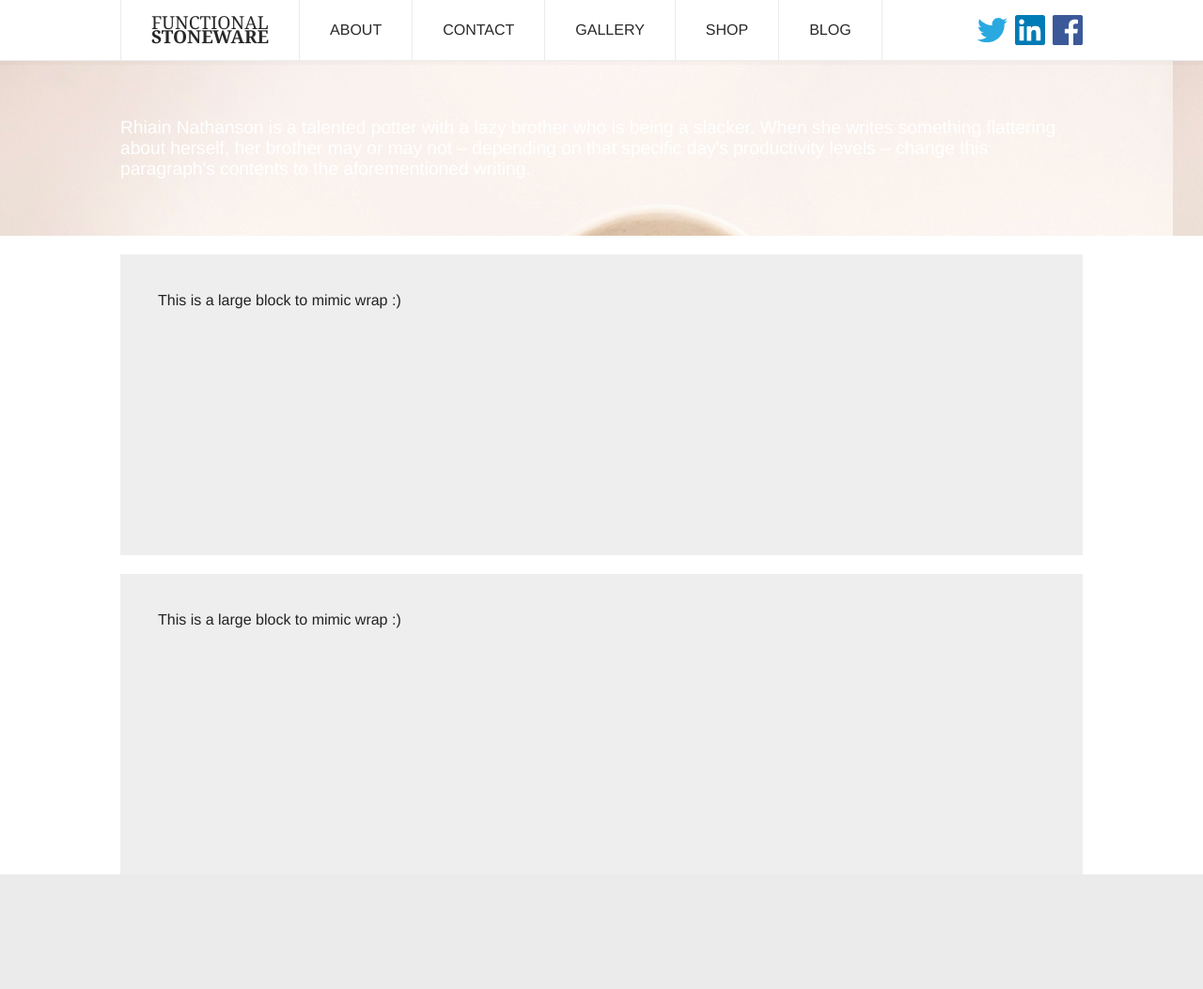
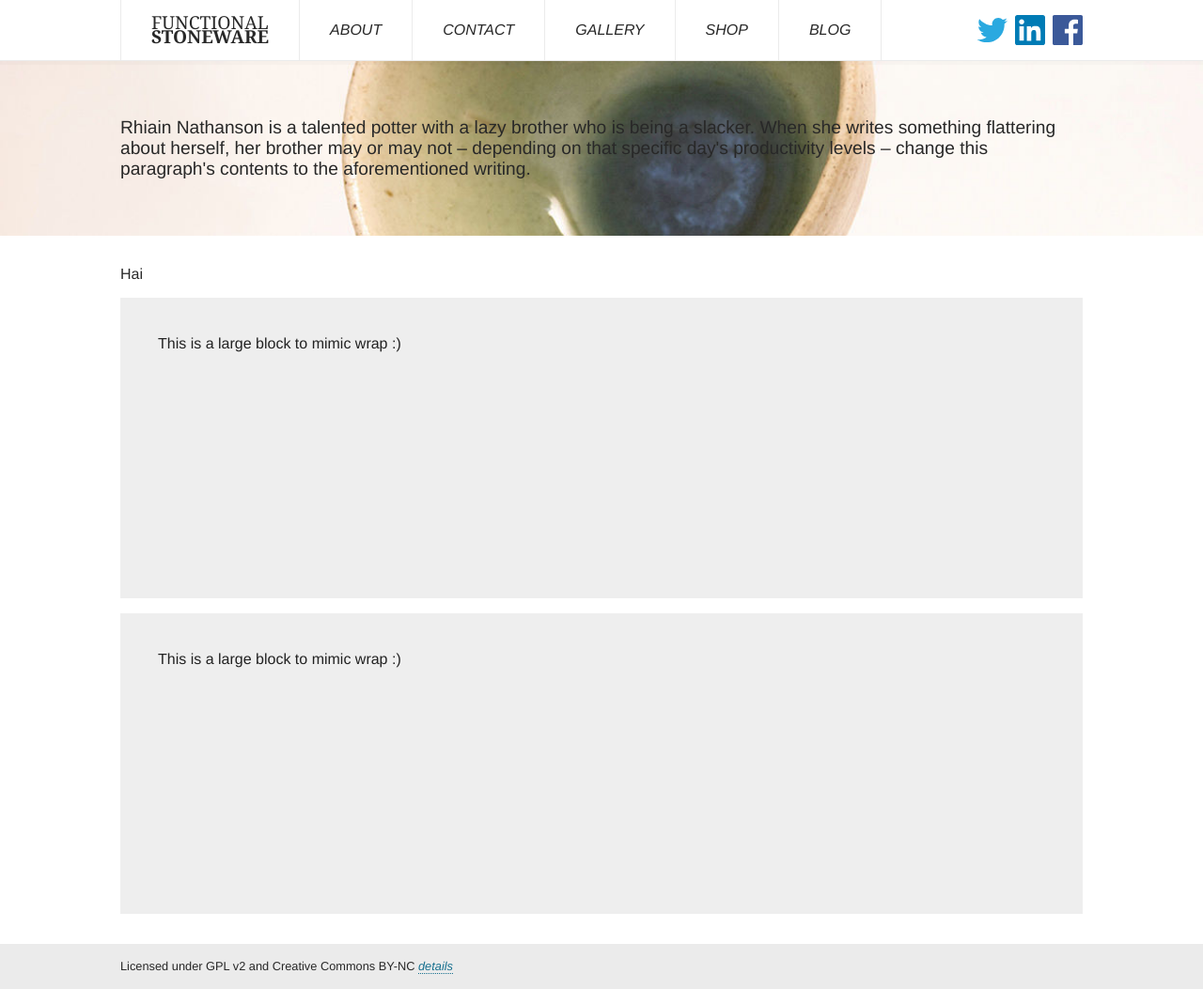
Before and after one commit to blieque/functionalstoneware.com, a PHP site: page / in a window 1280 px wide. Shown: the whole page at 94% size. Before the commit the page ends 931 px from the top, so only its background shows below. Run offline with PHP 8.4, Linux system fonts and the light colour scheme; some libraries are stand-ins or nearby versions; some web fonts are replaced.

Commit message:
footer added, pages changed, general tweaks

```diff
--- a/_cgi-bin/builder.php
+++ b/_cgi-bin/builder.php
@@ -48,7 +48,7 @@ function fs_open($title = "") { // opener/head function, declare recieved variab
 }
 function fs_close() { // close tags opened in the fs_open() function
 ?>
-</section></body></html>
+</section><footer><p>Licensed under GPL v2 and Creative Commons BY-NC <a href="about#license">details</a></p></footer></body></html>
 <?php
 }
 ?>
--- a/index.php
+++ b/index.php
@@ -2,6 +2,7 @@
 	<p>Rhiain Nathanson is a talented potter with a lazy brother who is being a slacker. When she writes something flattering about herself, her brother may or may not &ndash; depending on that specific day's productivity levels &ndash; change this paragraph's contents to the aforementioned writing.</p>
 </section>
 <section>
+	Hai
 	<div class="_placehold"></div>
 	<div class="_placehold"></div>
 <?php
--- a/m.css
+++ b/m.css
@@ -1,9 +1,8 @@
 /* wip stuff */
 ._placehold {
-	margin:20px 0 0;
+	margin:16px 0 0;
 	padding:40px;
 	background-color:#eee;
-	width:100%;
 	height:320px;
 	-webkit-box-sizing:border-box;
 	box-sizing:border-box;
@@ -30,46 +29,45 @@
 	src:local('Source Sans Pro Bold'),local('SourceSansPro-Bold'),url(http://fonts.gstatic.com/s/sourcesanspro/v8/toadOcfmlt9b38dHJxOBGFkQc6VGVFSmCnC_l7QZG60.woff) format('woff');
 }
 
-/* general element styling */
+/* base element styling */
 html,body {
 	margin:0;
+	min-height:calc(100vh - 65px);
+	position:relative;
+	color:#282828;
 	font-family:"source sans pro",helvetica neue,lucida sans,sans-serif;
 	font-weight:normal;
-	overflow-x:hidden;
 }
 h1,h2,h3 {
 	margin:0;
 }
 a {
-	color:inherit;
+	color:#17708f;
+	text-decoration:none;
+	font-style:italic;
+	border-bottom:dotted 1px #17708f;
+}
+a:hover {
+	background-color:rgba(0,0,0,.05);
 }
 
-/* general shared classes, some specific styling */
+/* shared classes, some specific styling */
 .cf:after,#wrap:after { /* clearfix */
 	content:"";
 	display:block;
 	clear:both;
 }
-section:not(:last-child) { /* full-width */
-	margin-top:65px;
-	padding:60px 0;
-	max-height:200px;
-	color:#fff;
-	font-size:120%;
-}
-section:not(:last-child) p,header>ul,section:last-child { /* elements to assume 80% width */
+section:not(:last-of-type) p,header>ul,section:last-of-type,footer p { /* elements to assume 80% width */
 	margin:0 auto;
 	width:80%;
 	max-width:1248px;
-	padding:0;
 }
 
 /* header */
 header { /* fixed header; navigation, social */
+	width:100%;
 	position:fixed;
-	width:100%;
-	height:64px;
-	color:#282828;
+	top:0;
 	background:#fff;
 	border:solid 0 #ebebeb;
 	border-width:0 0 1px 0;
@@ -78,6 +76,7 @@ header { /* fixed header; navigation, social */
 }
 header ul { /* main nav ul */
 	display:block;
+	padding:0;
 	list-style:none;
 	border:inherit;
 	border-width:0;
@@ -99,23 +98,26 @@ header>ul>li:not(#s):hover { /* all but last nav li */
 	height:32px;
 	font-size:120%;
 	font-family:georgia,serif;
+	font-style:normal;
 	line-height:80%;
 }
-#h span {
+#h span { /* second line */
 	font-weight:bold;
 }
-header a { /* all header anchors */
+header a,header a:visited { /* all header anchors */
 	display:block;
 	padding:32px;
 	height:0;
 	text-decoration:none;
+	color:inherit;
+	border:none;
 }
 
 /* social */
 #s { /* social nav li */
 	padding-right:1px;
 }
-#s,#s li {
+#s,#s li { /* social nav li, grandchild lis */
 	border:none;
 	float:right;
 }
@@ -135,9 +137,36 @@ header a { /* all header anchors */
 }
 
 /* body */
-section {
-	padding:0 0 32px;
+section { /* index page banner, content column */
+	padding:32px 0 80px;
 }
-section:not(:last-child) {
-	background:url(img/f/01.jpg);
+section:not(:last-of-type) { /* index page banner */
+	padding:60px 0;
+	max-height:80px;
+	font-size:120%;
+	background:url(img/f/06.jpg) 0 55%;
+	background-size:100%;
 }
+section:first-of-type {
+	margin-top:65px;
+}
+
+/* footer */
+footer {
+	padding:16px 0;
+	height:16px;
+	position:absolute;
+	right:0;
+	bottom:0;
+	left:0;
+	background:#ebebeb;
+	font-size:80%;
+}
+
+/* quirky specifics */
+#license:before {
+	content:"";
+	display:block;
+	margin:-81px 0 0;
+	height:81px;
+}
--- a/pages/about.php
+++ b/pages/about.php
@@ -1,4 +1,9 @@
 <?php include"../_cgi-bin/builder.php";fs_open("About")?>
 <h2>About the potter, Rhiain Nathanson</h2>
 <p>Rhiain doesjffirfif ru rjv rjfufif ruv ru  </p>
+
+<h2 id="license">License</h2>
+<a rel="license" href="http://creativecommons.org/licenses/by-nc/4.0/">
+	<img alt="Creative Commons License" style="border-width:0" src="https://i.creativecommons.org/l/by-nc/4.0/88x31.png">
+</a><br /><span xmlns:dct="http://purl.org/dc/terms/" href="http://purl.org/dc/dcmitype/StillImage" property="dct:title" rel="dct:type">Functional Stoneware</span> by <a xmlns:cc="http://creativecommons.org/ns#" href="http://blieque.co.uk/" property="cc:attributionName" rel="cc:attributionURL">Blieque Mariguan</a> is licensed under a <a rel="license" href="http://creativecommons.org/licenses/by-nc/4.0/">Creative Commons Attribution-NonCommercial 4.0 International License</a>.
 <?php fs_close()?>
```
Also changed, not shown: img/f/01.jpg, img/f/02.jpg, img/f/03.jpg, img/f/04.jpg, img/f/05.jpg, img/f/06.jpg, img/f/09.jpg, img/f/10.jpg.
